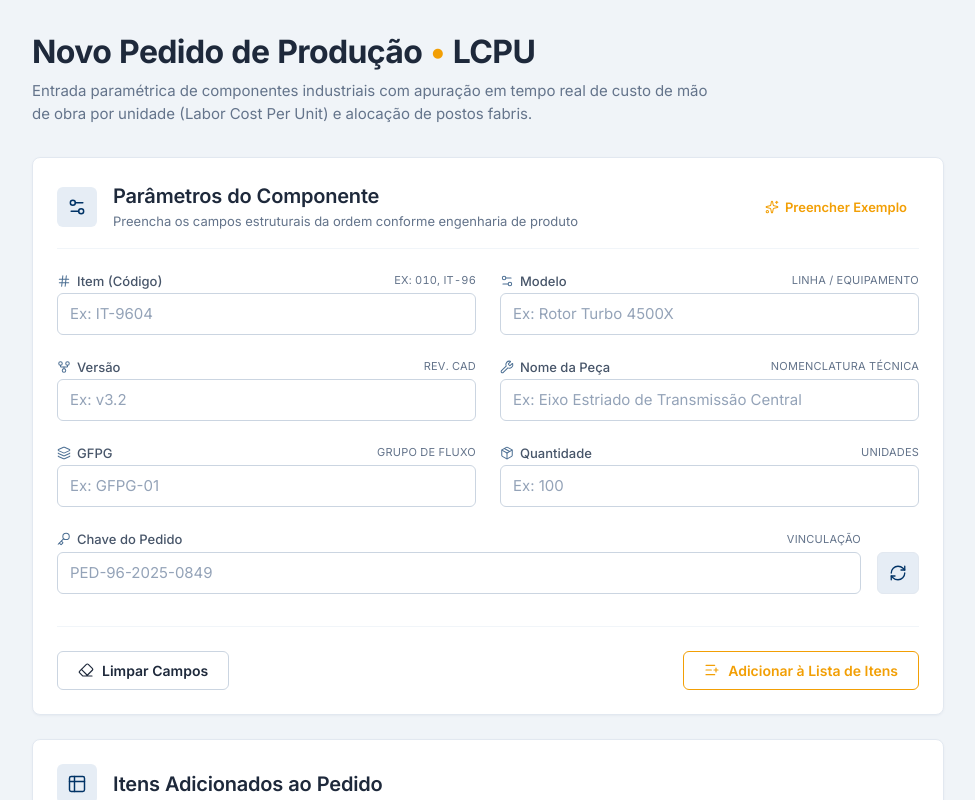
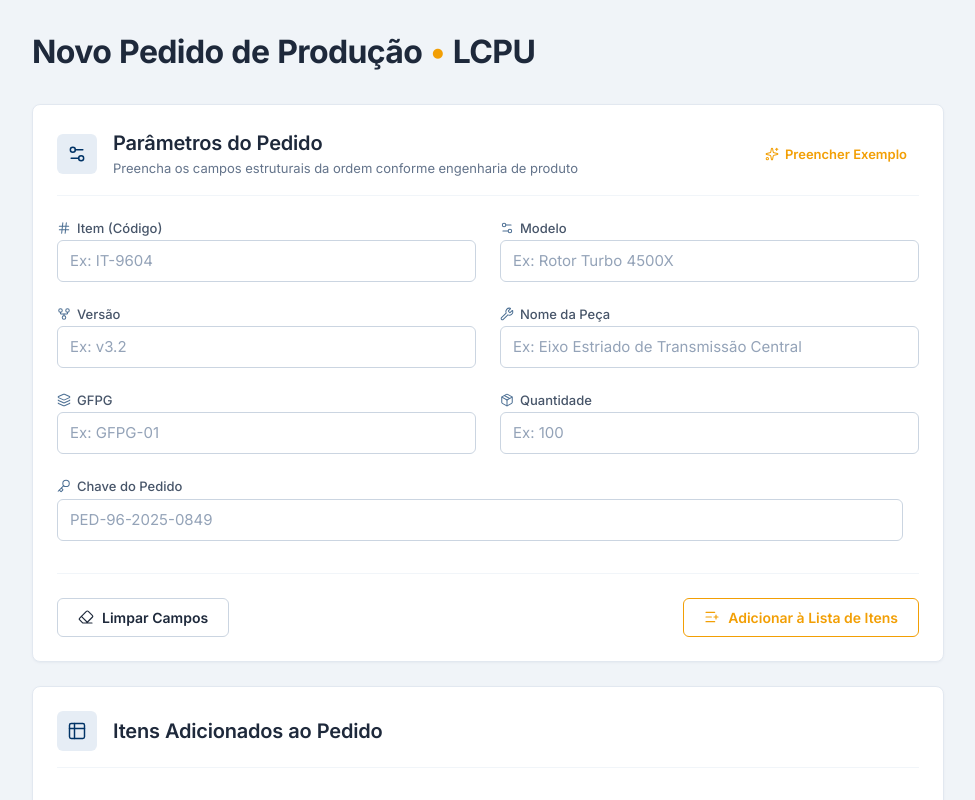
Before and after one commit to vtrobot/Formulario_Renault, a React (Vite) app in the folder frontend/: page / in a window 1280 px wide. Shown: the top 800 px of the page, without its empty margins (152-1127 px from the left). Built offline with nearby package versions, Linux system fonts and the light colour scheme.

Commit message:
Ajuste formulario

```diff
--- a/frontend/src/components/FormHeader.tsx
+++ b/frontend/src/components/FormHeader.tsx
@@ -10,11 +10,11 @@ export function FormHeader({ onFillExample: _onFillExample }: FormHeaderProps) {
       <h1 className="page-title">
         Novo Pedido de Produção <span className="page-title-dot">•</span> LCPU
       </h1>
-      <p className="page-subtitle">
+      {/* <p className="page-subtitle">
         Entrada paramétrica de componentes industriais com apuração em tempo real
         de custo de mão de obra por unidade (Labor Cost Per Unit) e alocação de
         postos fabris.
-      </p>
+      </p> */}
     </div>
   );
 }
--- a/frontend/src/components/PedidoForm.tsx
+++ b/frontend/src/components/PedidoForm.tsx
@@ -125,7 +125,7 @@ export function PedidoForm({ onAddItem }: PedidoFormProps) {
             <Settings2 size={20} strokeWidth={1.75} />
           </div>
           <div>
-            <h2 className="card-title">Parâmetros do Componente</h2>
+            <h2 className="card-title">Parâmetros do Pedido</h2>
             <p className="card-description">
               Preencha os campos estruturais da ordem conforme engenharia de produto
             </p>
@@ -158,7 +158,7 @@ export function PedidoForm({ onAddItem }: PedidoFormProps) {
               <label className="form-label" htmlFor="item">
                 <Hash size={14} className="form-label-icon" strokeWidth={1.75} />
                 Item (Código)
-                <span className="form-sublabel">Ex: 010, IT-96</span>
+                {/* <span className="form-sublabel">Ex: 010, IT-96</span> */}
               </label>
               <input
                 id="item"
@@ -172,7 +172,7 @@ export function PedidoForm({ onAddItem }: PedidoFormProps) {
               <label className="form-label" htmlFor="modelo">
                 <Settings2 size={14} className="form-label-icon" strokeWidth={1.75} />
                 Modelo
-                <span className="form-sublabel">Linha / Equipamento</span>
+                {/* <span className="form-sublabel">Linha / Equipamento</span> */}
               </label>
               <input
                 id="modelo"
@@ -190,7 +190,7 @@ export function PedidoForm({ onAddItem }: PedidoFormProps) {
               <label className="form-label" htmlFor="versao">
                 <GitFork size={14} className="form-label-icon" strokeWidth={1.75} />
                 Versão
-                <span className="form-sublabel">Rev. CAD</span>
+                {/* <span className="form-sublabel">Rev. CAD</span> */}
               </label>
               <input
                 id="versao"
@@ -204,7 +204,7 @@ export function PedidoForm({ onAddItem }: PedidoFormProps) {
               <label className="form-label" htmlFor="nomePeca">
                 <Wrench size={14} className="form-label-icon" strokeWidth={1.75} />
                 Nome da Peça
-                <span className="form-sublabel">Nomenclatura Técnica</span>
+                {/* <span className="form-sublabel">Nomenclatura Técnica</span> */}
               </label>
               <input
                 id="nomePeca"
@@ -222,7 +222,7 @@ export function PedidoForm({ onAddItem }: PedidoFormProps) {
               <label className="form-label" htmlFor="gfpg">
                 <Layers size={14} className="form-label-icon" strokeWidth={1.75} />
                 GFPG
-                <span className="form-sublabel">Grupo de Fluxo</span>
+                {/* <span className="form-sublabel">Grupo de Fluxo</span> */}
               </label>
               <input
                 id="gfpg"
@@ -236,7 +236,7 @@ export function PedidoForm({ onAddItem }: PedidoFormProps) {
               <label className="form-label" htmlFor="quantidade">
                 <Package size={14} className="form-label-icon" strokeWidth={1.75} />
                 Quantidade
-                <span className="form-sublabel">Unidades</span>
+                {/* <span className="form-sublabel">Unidades</span> */}
               </label>
               <input
                 id="quantidade"
@@ -258,7 +258,7 @@ export function PedidoForm({ onAddItem }: PedidoFormProps) {
               <label className="form-label" htmlFor="chavePedido">
                 <Key size={14} className="form-label-icon" strokeWidth={1.75} />
                 Chave do Pedido
-                <span className="form-sublabel">Vinculação</span>
+                {/* <span className="form-sublabel">Vinculação</span> */}
               </label>
               <input
                 id="chavePedido"
@@ -270,9 +270,9 @@ export function PedidoForm({ onAddItem }: PedidoFormProps) {
                 <span className="error-text">{errors.chavePedido.message}</span>
               )}
             </div>
-            <button type="button" className="btn-vinculate" title="Vincular pedido">
+            {/* <button type="button" className="btn-vinculate" title="Vincular pedido">
               <RefreshCw size={18} strokeWidth={1.75} />
-            </button>
+            </button> */}
           </div>
         </div>
 
```
